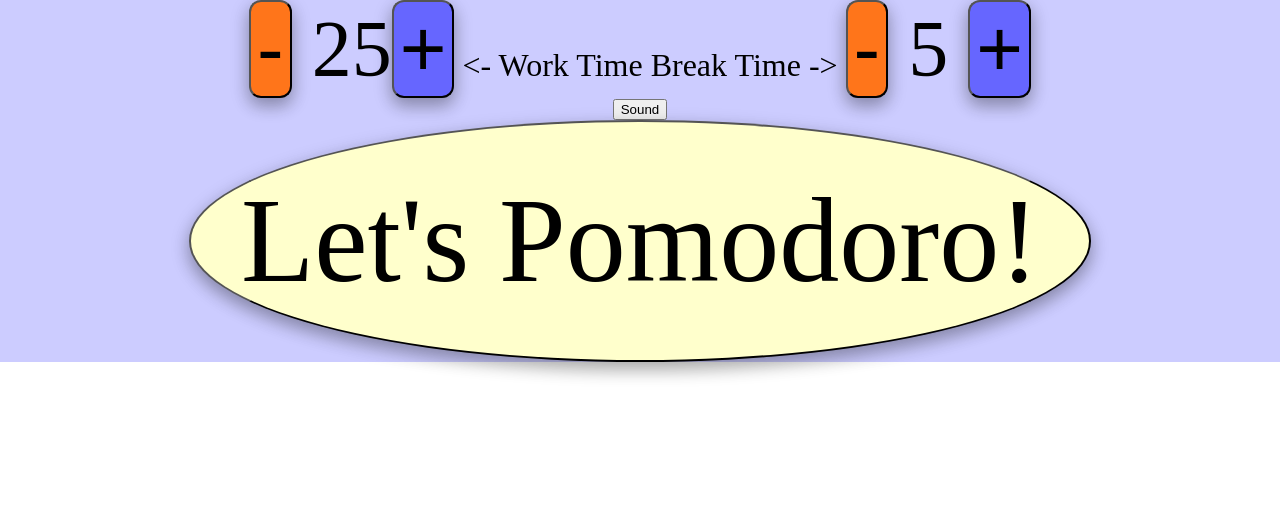
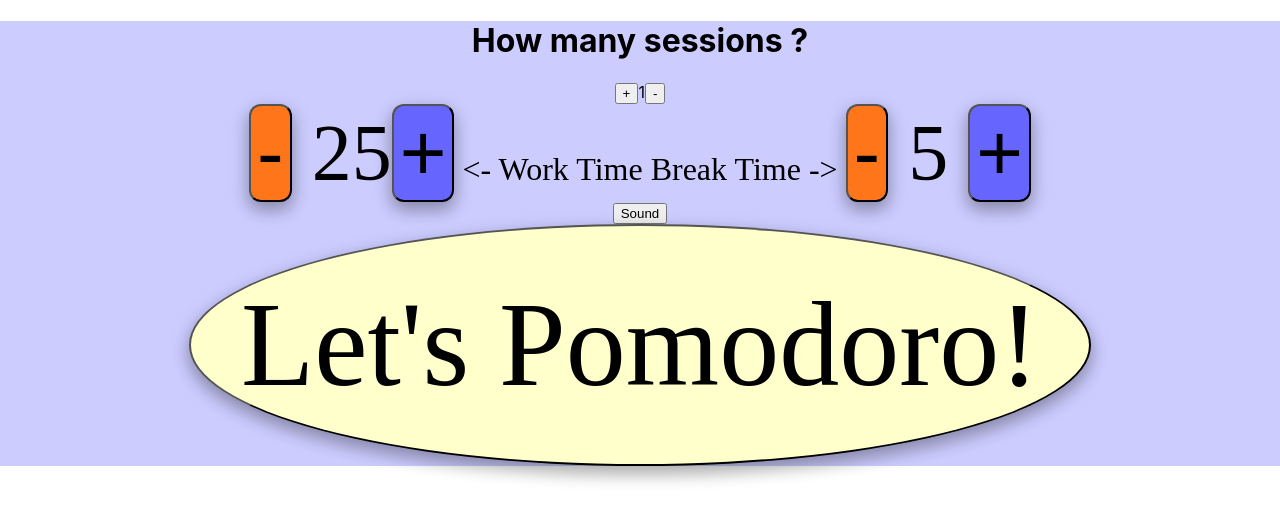
Before and after one commit to stonefarmer9/pomodoro, a React (Create React App) app: page / in a window 1280 px wide. Shown: the top 520 px of the page. Built offline with nearby package versions, Linux system fonts and the light colour scheme; a web font is replaced by a local one.

Commit message:
TESTS: session increase/decrease buttons change state PASSED

```diff
--- a/src/App.js
+++ b/src/App.js
@@ -10,7 +10,8 @@ class App extends Component {
       workTime: 25,
       breakTime: 5,
       start: false,
-      sound: "on"
+      sound: "on",
+      sessions: 1
     }
   }
 
@@ -18,6 +19,18 @@ class App extends Component {
   startTimer = () => {
     this.setState({
       start: true
+    })
+  }
+
+  addSession = () => {
+    this.setState({
+      sessions: this.state.sessions + 1
+    })
+  }
+
+  subSession = () => {
+    this.setState({
+      sessions: this.state.sessions - 1
     })
   }
 
@@ -53,7 +66,7 @@ class App extends Component {
   }
 
   render() {
-    const { start, workTime, breakTime, sound } = this.state
+    const { start, workTime, breakTime, sound, sessions } = this.state
     let showTimer;
     if (start === true) {
       showTimer = <Clock
@@ -65,6 +78,12 @@ class App extends Component {
     <div className="App">
       <center>
         <div className="buttons">
+        <div className="sessionsButton">
+          <h1 className="sessionTitle"> How many sessions ? </h1>
+          <button onClick={this.addSession} className="addSession"> + </button>
+          <span className="sessions">{sessions}</span>
+          <button  onClick={this.subSession}className="subSession"> - </button>
+        </div>
           <button  onClick={this.subWorkTime}className="subWorkTime"> - </button>
             <span className="span"> {workTime}</span>
           <button onClick={this.addWorkTime} className="addWorkTime"> + </button>
```
Also changed, not shown: 1 other file (tests, documents, lock files or other folders).
